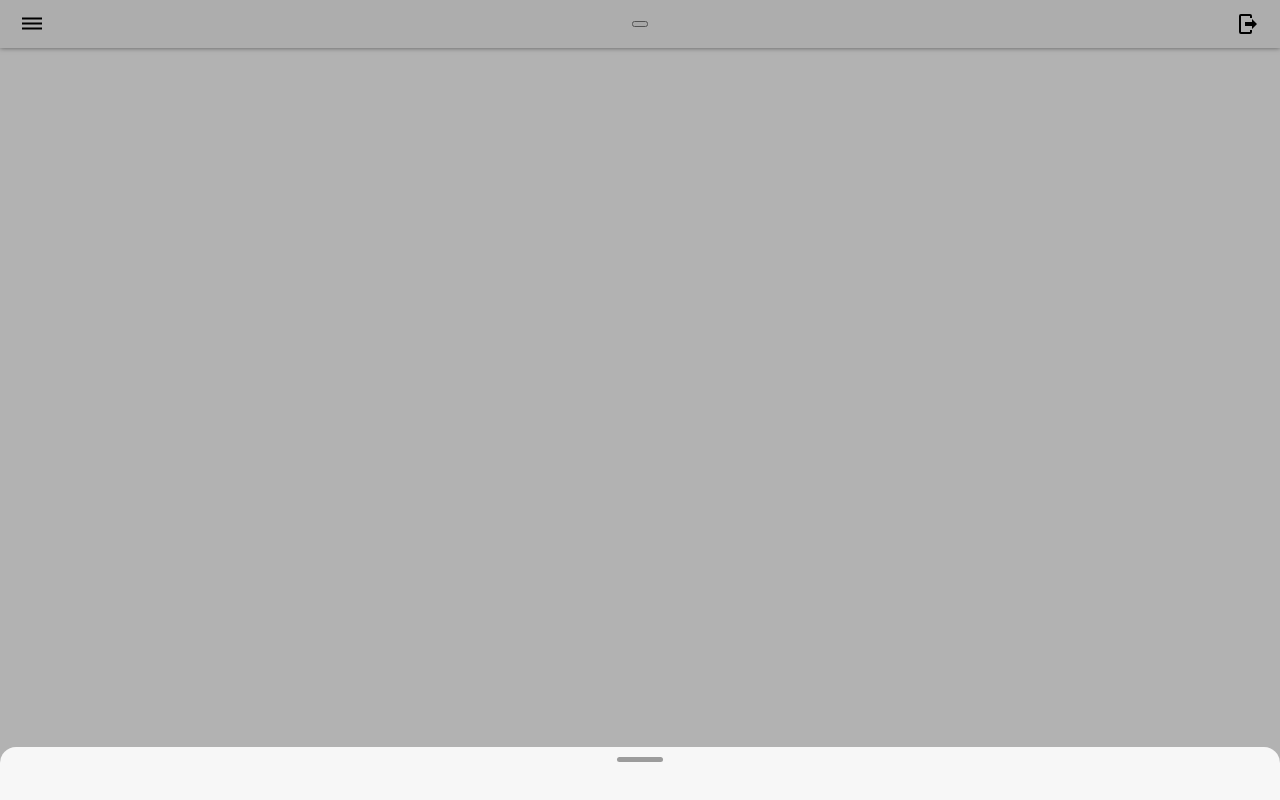
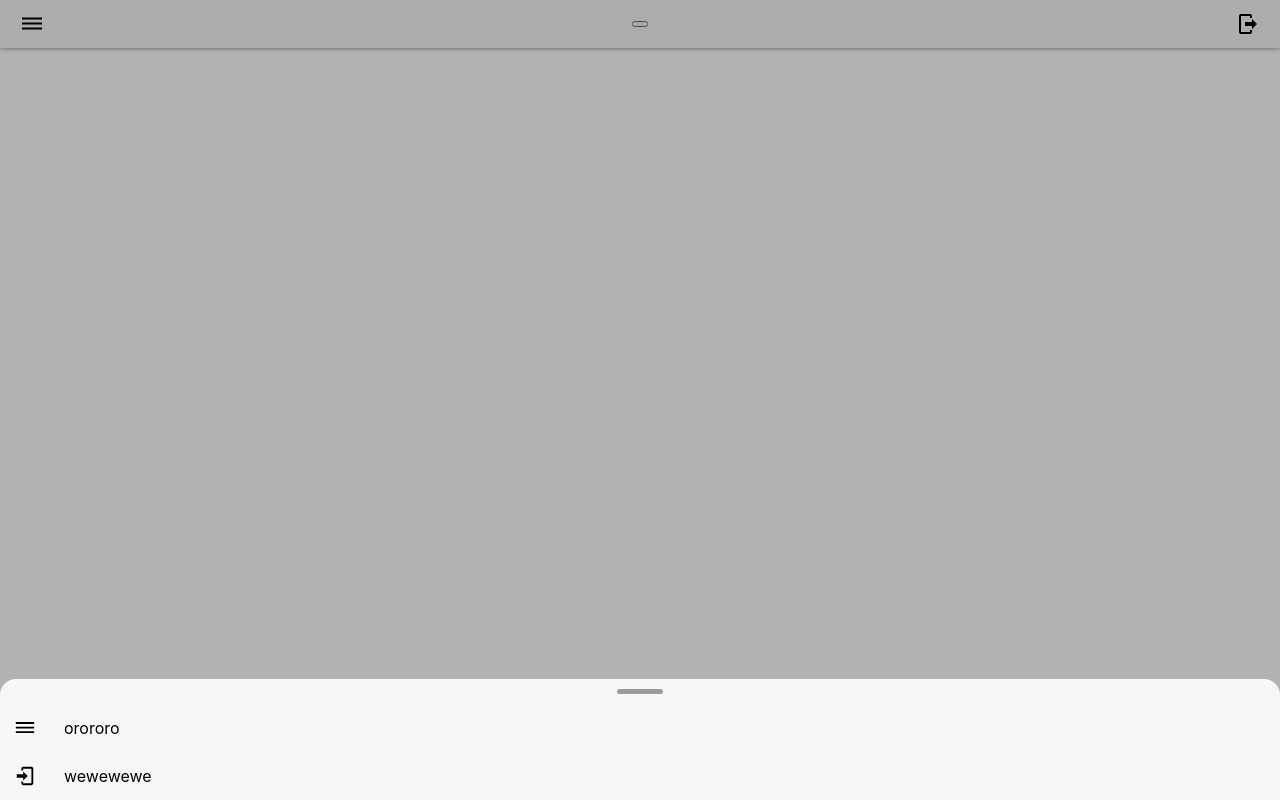
Before and after one commit to duwaista/Singular-react, a React (Create React App) app: page / in a window 1280 px wide. Both pictures are taken after a click on the button 640 px from the left and 24 px from the top of the page. Built offline with nearby package versions, Linux system fonts and the light colour scheme.

Commit message:
Add basic components directory, add component for bottom menu elements

```diff
--- /dev/null
+++ b/src/components/BasicComponents/BasicElementBottom/BasicElementBottom.tsx
@@ -0,0 +1,17 @@
+import React from "react";
+import './BasicElementBottomStyle.css';
+
+
+type BasicElementProps = {
+    text: string;
+    icon: string
+}
+
+export default function BasicElementBottom({ text, icon }: BasicElementProps) {
+    return <div className={"basic-element-bottom-container"}>
+        <img className={"basic-element-image"} src={icon}/>
+        <span>
+            {text}
+        </span>
+    </div>
+}
--- /dev/null
+++ b/src/components/BasicComponents/BasicElementBottom/BasicElementBottomStyle.css
@@ -0,0 +1,27 @@
+.basic-element-bottom-container{
+    display: flex;
+    width: 100%;
+    align-content: center;
+    justify-self: center;
+    cursor: pointer;
+}
+.basic-element-bottom-container:hover {
+    background-color: rgb(0,0,0);
+    background-color: rgba(0,0,0,0.2);
+}
+span {
+    padding-left: 14px;
+    padding-bottom: 14px;
+    padding-top: 14px;
+    font-size: 16px;
+    font-weight: 400;
+    font-family: -apple-system, BlinkMacSystemFont, "Segoe UI", Roboto, Helvetica, Arial, sans-serif;
+
+}
+.basic-element-image {
+    align-self: center;
+    width: 22px;
+    height: 22px;
+    padding-left: 14px;
+    padding-right: 14px;
+}
--- a/src/components/BottomMenuComponent/BottomMenuComponent.tsx
+++ b/src/components/BottomMenuComponent/BottomMenuComponent.tsx
@@ -1,7 +1,10 @@
 import React from "react";
 import './BottomMenuStyle.css';
+import BasicElementBottom from '../BasicComponents/BasicElementBottom/BasicElementBottom'
 import {useDispatch, useSelector} from "react-redux";
 import {actions} from "../../store/store";
+import menu from '../../assets/icons/menu.svg'
+import login from '../../assets/icons/login.svg'
 
 export default function BottomMenuComponent() {
 
@@ -12,21 +15,14 @@ export default function BottomMenuComponent() {
         dispatch(actions.changeBottomMenu(false));
     }
 
-    function BasicElementBottom() {
-        return <div className={"basic-element-bottom-container"}>
-            <span>
-
-            </span>
-        </div>
-    }
-
     function BottomMenuContent() {
         return <div className={"bottom-menu-content"}>
             <div className={"bottom-line-container"}>
                 <div className={"small-button-line"}>
                 </div>
             </div>
-            <BasicElementBottom/>
+            <BasicElementBottom text={"orororo"} icon={menu}/>
+            <BasicElementBottom text={"wewewewe"} icon={login}/>
         </div>
     }
 
--- a/src/components/BottomMenuComponent/BottomMenuStyle.css
+++ b/src/components/BottomMenuComponent/BottomMenuStyle.css
@@ -31,16 +31,3 @@
     border-radius: 12px;
     background-color: #9c9c9c;
 }
-.basic-element-bottom-container{
-    display: flex;
-    width: 100%;
-    align-content: center;
-    justify-self: center;
-    cursor: pointer;
-}
-span {
-    padding-left: 14px;
-    padding-bottom: 14px;
-    padding-top: 14px;
-    font-size: 14px;
-}
--- a/src/components/HeaderComponent/HeaderStyle.css
+++ b/src/components/HeaderComponent/HeaderStyle.css
@@ -17,6 +17,10 @@
     position: relative;
     z-index: 1;
 }
+.header-menu-icon:hover {
+    background-color: rgb(0,0,0);
+    background-color: rgba(0,0,0,0.2);
+}
 .header-logout-button {
     height: 24px;
     width: 24px;
@@ -25,3 +29,7 @@
     justify-self: flex-end;
     background-image: url("../../assets/icons/logout.svg");
 }
+.header-logout-button:hover {
+    background-color: rgb(0,0,0);
+    background-color: rgba(0,0,0,0.2);
+}
--- a/tsconfig.json
+++ b/tsconfig.json
@@ -6,6 +6,7 @@
       "dom.iterable",
       "esnext"
     ],
+    "outDir": "dist",
     "allowJs": true,
     "skipLibCheck": true,
     "esModuleInterop": true,
```
Also changed, not shown: 1 other file (tests, documents, lock files or other folders).
